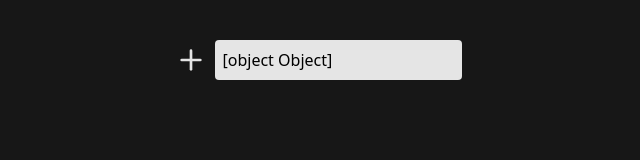
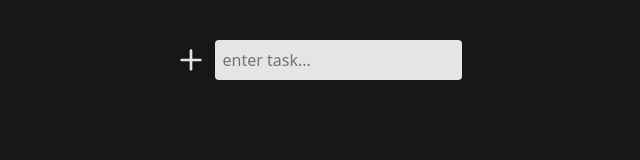
Before and after one commit to 2concrete/todolist-app, a React (Vite) app: page / in a window 1280 px wide. Shown: the top 160 px of the page, without its empty margins (322-962 px from the left). Built offline with nearby package versions, Linux system fonts and the light colour scheme.

Commit message:
added basic functionality

```diff
--- a/src/App.jsx
+++ b/src/App.jsx
@@ -1,11 +1,35 @@
 import { useState } from "react";
 import TaskInput from "./components/TaskInput";
+import TaskList from "./components/TaskList";
 
 const App = () => {
   const [tasks, setTasks] = useState([]);
+  const [value, setValue] = useState("");
+
+  const addTask = (text) => {
+    const newTask = {
+      text: text,
+      date: Date.now(),
+      completed: false,
+    };
+    setTasks([...tasks, newTask]);
+    console.log(tasks);
+  };
+
+  const toggleTask = (date) => {
+    setTasks(
+      tasks.map((task) =>
+        task.date === date ? { ...task, completed: !task.completed } : task
+      )
+    );
+  };
+
   return (
-    <div className="flex flex-col items-center">
-      <TaskInput setTasks={setTasks} tasks={tasks} />
+    <div className="flex justify-center">
+      <div className="flex flex-col gap-15">
+        <TaskInput addTask={addTask} setValue={setValue} value={value} />
+        <TaskList toggleTask={toggleTask} tasks={tasks} />
+      </div>
     </div>
   );
 };
--- /dev/null
+++ b/src/components/Task.jsx
@@ -0,0 +1,23 @@
+import { Check } from "lucide-react";
+
+const Task = ({ text, date, toggleTask, completed }) => {
+  return (
+    <div className="flex gap-2">
+      <button
+        onClick={() => toggleTask(date)}
+        className="cursor-pointer flex items-center"
+      >
+        <Check
+          className={`size-6 w-8 ${
+            completed ? "text-green-400" : "text-neutral-200"
+          }`}
+        />
+      </button>
+      <p className="w-full text-neutral-800 p-2 bg-neutral-200 rounded-sm">
+        {text}
+      </p>
+    </div>
+  );
+};
+
+export default Task;
--- a/src/components/TaskInput.jsx
+++ b/src/components/TaskInput.jsx
@@ -1,29 +1,32 @@
 import { Plus } from "lucide-react";
-import { useState } from "react";
 
-const TaskInput = ({ setTasks }) => {
-  const [newTask, setNewTask] = useState({ text: "", date: "" });
-
+const TaskInput = ({ value, setValue, addTask }) => {
   const handleChange = (e) => {
-    setNewTask();
+    setValue(e.target.value);
   };
 
   const handleSubmit = (e) => {
+    if (value.trim()) {
+      e.preventDefault();
+      addTask(value);
+      setValue("");
+    }
     e.preventDefault();
-    setTasks([...setTasks, newTask]);
-    setNewTask({ text: "", date: "" });
   };
 
   return (
-    <form className="flex items-center gap-2 relative top-10">
-      <button>
+    <form
+      onSubmit={handleSubmit}
+      className="flex items-center gap-2 relative top-10"
+    >
+      <button className="cursor-pointer">
         <Plus className="text-neutral-200 size-8" />
       </button>
       <input
         onChange={handleChange}
         placeholder="enter task..."
         className="bg-neutral-200 rounded-sm p-2 outline-none"
-        value={newTask}
+        value={value}
       ></input>
     </form>
   );
--- /dev/null
+++ b/src/components/TaskList.jsx
@@ -0,0 +1,21 @@
+import Task from "./Task";
+
+const TaskList = ({ tasks, toggleTask }) => {
+  return (
+    <div className="flex flex-col-reverse gap-2">
+      {tasks.map((task, index) => {
+        return (
+          <Task
+            key={index}
+            toggleTask={toggleTask}
+            completed={task.completed}
+            text={task.text}
+            date={task.date}
+          />
+        );
+      })}
+    </div>
+  );
+};
+
+export default TaskList;
```
